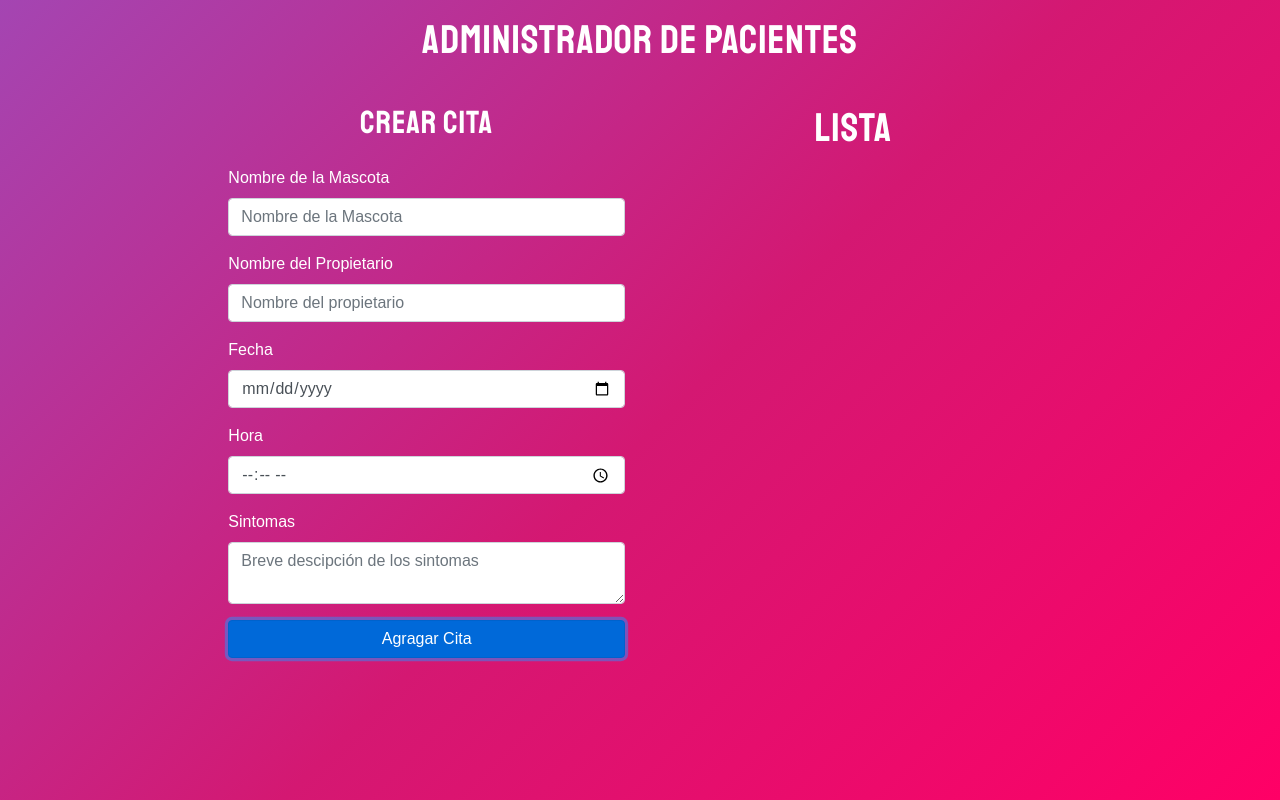
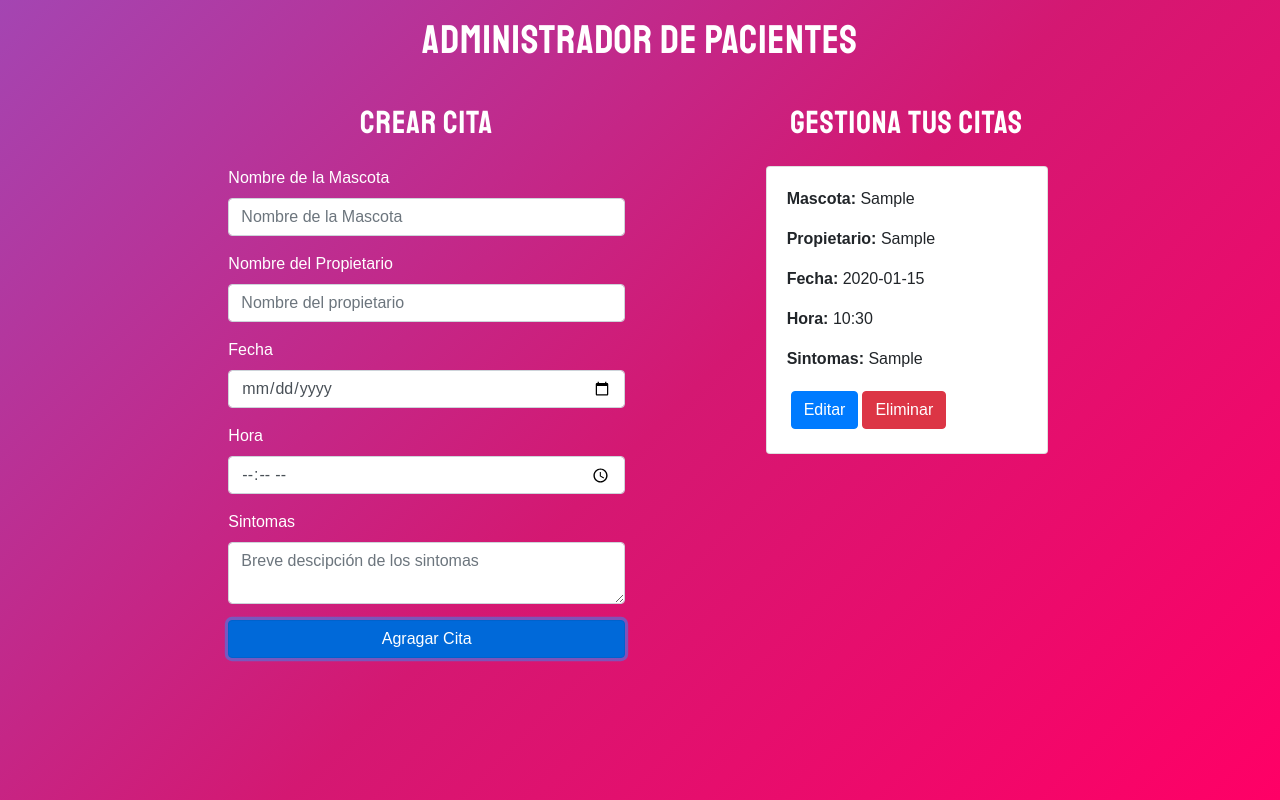
Before and after one commit to Andres-Ospina90/appointmentApp, a React (Create React App) app: page / in a window 1280 px wide. Both pictures are taken after typing "Sample", "Sample", "2020-01-15", "10:30", "Sample" into the empty fields and a click on the button "Agragar Cita". Built offline with nearby package versions, Linux system fonts and the light colour scheme.

Commit message:
adding the appointments list basic structure

```diff
--- a/src/App.js
+++ b/src/App.js
@@ -26,8 +26,8 @@ function App() {
 					<div className='col-sm-4 offset-sm-2'>
 						<AppointmentForm handleAppointments={handleAppointments} />
 					</div>
-					<div className='col-sm-4 '>
-						<AppointmentList />
+					<div className='col-sm-3 offset-1'>
+						<AppointmentList citas={citas} />
 					</div>
 				</div>
 			</div>
--- a/src/components/AppointmentForm/view.js
+++ b/src/components/AppointmentForm/view.js
@@ -45,8 +45,6 @@ function AppoinmentForm({handleAppointments}) {
 
 			handleAppointments(cita);
 		}
-
-		//Agregar Id
 
 		//resetear Formulario
 
--- a/src/components/AppointmentList/view.js
+++ b/src/components/AppointmentList/view.js
@@ -1,7 +1,47 @@
-import React from 'react';
+import React, {Fragment} from 'react';
 
-function AppointmentList() {
-	return <h1>lista</h1>;
+function AppointmentList({citas}) {
+	return (
+		<Fragment>
+			{!citas.length ? (
+				<h2>No hay citas agendadas</h2>
+			) : (
+				<h2>Gestiona tus Citas</h2>
+			)}
+
+			{citas.map((cita, i) => {
+				return (
+					<div key={i} className='card m-1'>
+						<div className='card-body'>
+							<p className='card-text'>
+								<strong>Mascota: </strong>
+								{cita.petName}
+							</p>
+							<p className='card-text'>
+								<strong>Propietario: </strong>
+								{cita.ownerName}
+							</p>
+							<p className='card-text'>
+								<strong>Fecha: </strong>
+								{cita.date}
+							</p>
+							<p className='card-text'>
+								<strong>Hora: </strong>
+								{cita.time}
+							</p>
+							<p className='card-text'>
+								<strong>Sintomas: </strong>
+								{cita.symptoms}
+							</p>
+
+							<button className='btn btn-primary m-1'>Editar</button>
+							<button className='btn btn-danger'>Eliminar</button>
+						</div>
+					</div>
+				);
+			})}
+		</Fragment>
+	);
 }
 
 export default AppointmentList;
```
